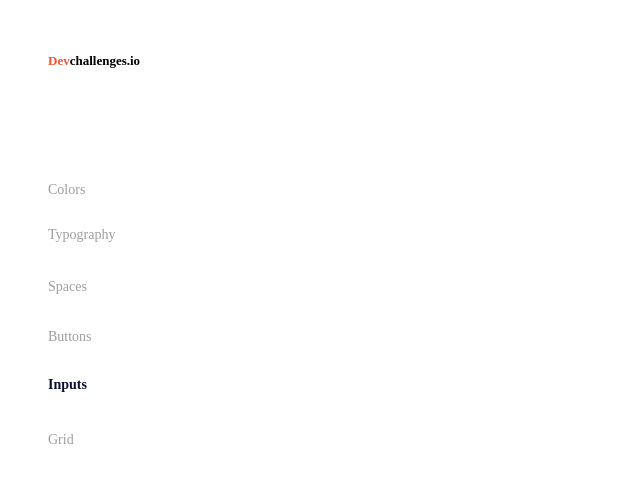
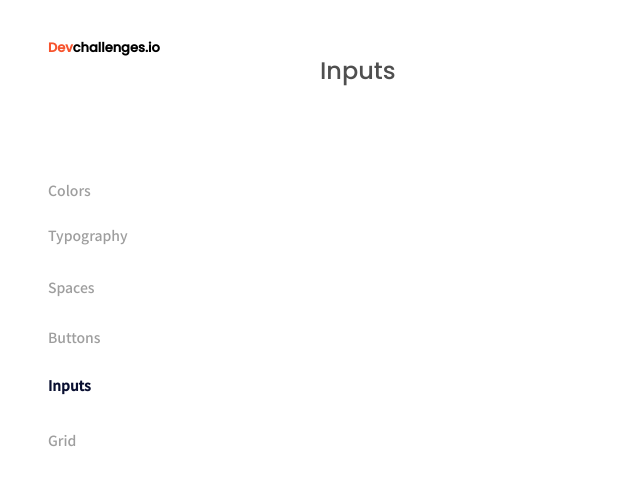
Before and after one commit to sPreet247/React-input-components, a React (Create React App) app: page / in a window 1280 px wide. Shown: the top 484 px of the page, without its empty margins (0-640 px from the left). Built offline with nearby package versions, Linux system fonts and the light colour scheme.

Commit message:
addedFonts

```diff
--- a/src/App.js
+++ b/src/App.js
@@ -1,10 +1,11 @@
-import "./styles.css";
 import SideNavbar from "./components/SideNavbar/SideNavbar";
+import Input from "./components/InputComponent/Input";
 
 export default function App() {
   return (
     <>
       <SideNavbar />
+      <Input />
     </>
   );
 }
--- /dev/null
+++ b/src/components/InputComponent/Input.js
@@ -0,0 +1,10 @@
+import { Heading } from "./InputElements";
+
+export default function Input() {
+  return (
+    <>
+      <Heading>Inputs</Heading>
+      <input />
+    </>
+  );
+}
--- /dev/null
+++ b/src/components/InputComponent/InputElements.js
@@ -0,0 +1,20 @@
+import styled, { css } from "styled-components";
+
+export const Heading = styled.h1`
+  position: absolute;
+  width: 93px;
+  height: 36px;
+  left: 320px;
+  top: 53px;
+
+  font-family: Poppins;
+  font-style: normal;
+  font-weight: 500;
+  font-size: 24px;
+  line-height: 36px;
+
+  /* identical to box height */
+
+  /* Gray 2 */
+  color: #4f4f4f;
+`;
--- a/src/index.js
+++ b/src/index.js
@@ -1,6 +1,6 @@
 import { StrictMode } from "react";
 import ReactDOM from "react-dom";
-
+import "./styles.css";
 import App from "./App";
 
 const rootElement = document.getElementById("root");
--- a/src/styles.css
+++ b/src/styles.css
@@ -1,4 +1,18 @@
-.App {
-  font-family: sans-serif;
-  text-align: center;
+@import url("https://fonts.googleapis.com/css2?family=Noto+Sans+JP:wght@500&family=Poppins:wght@500&family=Ubuntu+Mono&display=swap");
+
+* {
+  vertical-align: baseline;
+  font-weight: inherit;
+  font-family: inherit;
+  font-style: inherit;
+  font-size: 100%;
+  border: 0;
+  outline: 0;
+  padding: 0;
+  margin: 0;
+  box-sizing: border-box;
 }
+
+body {
+  font-family: "Noto Sans JP", "Ubuntu Mono", "Poppins", Monospace, sans-serif;
+}
```
